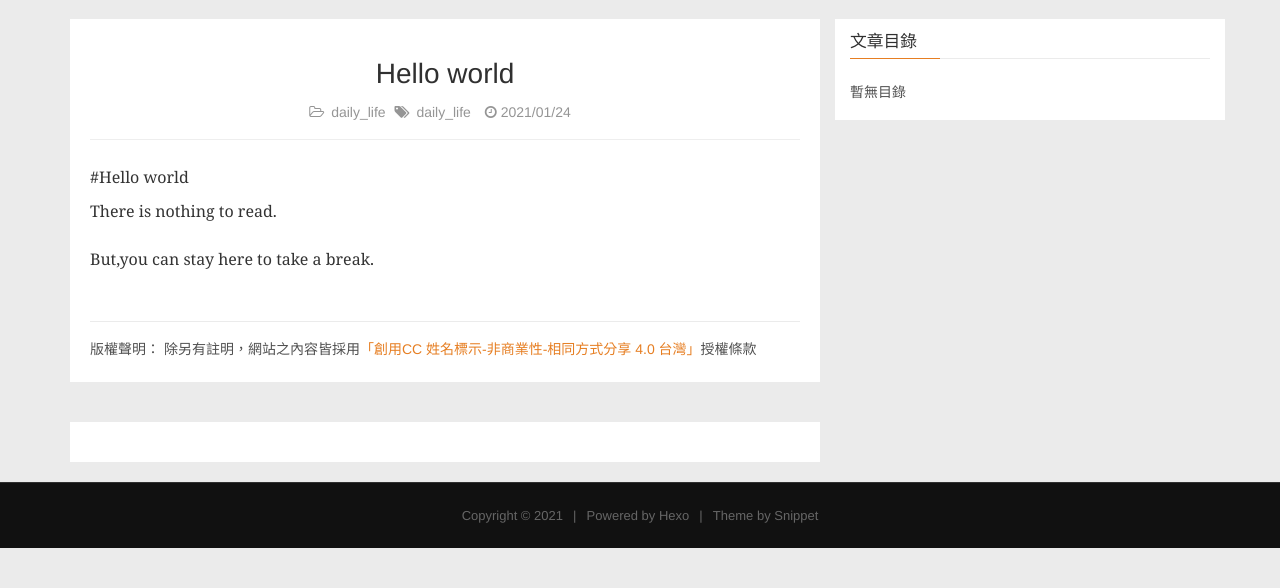
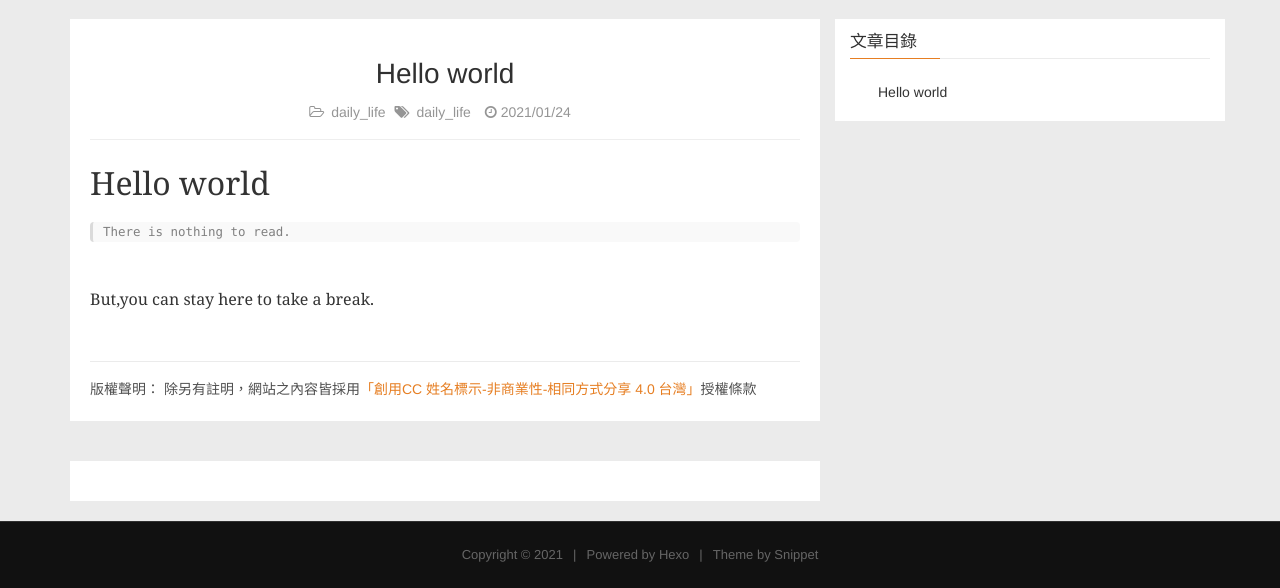
Before and after one commit to Benjamin-s-life/benjamin-s-life.github.io, a plain HTML site: page 2021/01/24/Hello-world/index.html in a window 1280 px wide. Shown: the part 241-829 px from the top of the page. Before the commit the page ends 800 px from the top, so only its background shows below. Drawn offline with Linux system fonts and the light colour scheme; a script that the page names is missing.

Commit message:
Site updated: 2021-01-29 17:29:20

```diff
--- a/2021/01/24/Hello-world/index.html
+++ b/2021/01/24/Hello-world/index.html
@@ -22,8 +22,8 @@
 <meta name="keywords" content="daily_life" />
 
 
-<meta name="description" content="#Hello world
-There is nothing to read.But,you can stay here to take a break.
+<meta name="description" content="Hello worldThere is nothing to read.
+But,you can stay here to take a break.
 " />
 
 
@@ -188,8 +188,8 @@ There is nothing to read.But,you can stay here to take a break.
     </div>
 
     <div class="post-body post-content">
-        <p>#Hello world</p>
-<p>There is nothing to read.<br><br>But,you can stay here to take a break.</p>
+        <h1 id="Hello-world"><a href="#Hello-world" class="headerlink" title="Hello world"></a>Hello world</h1><pre><code>There is nothing to read.</code></pre>
+<p><br>But,you can stay here to take a break.</p>
 
     </div>
 
@@ -247,7 +247,7 @@ new Valine({
             文章目錄
         </h3>
 
-        <p>暫無目錄</p>
+        <ol class="toc"><li class="toc-item toc-level-1"><a class="toc-link" href="#Hello-world"><span class="toc-text">Hello world</span></a></li></ol>
 
     </div>
 </aside>
```
Also changed, not shown: categories/daily-life/index.html (+2 -2 lines), content.json (+1 -1 lines), index.html (+2 -2 lines), tags/daily-life/index.html (+2 -2 lines).
